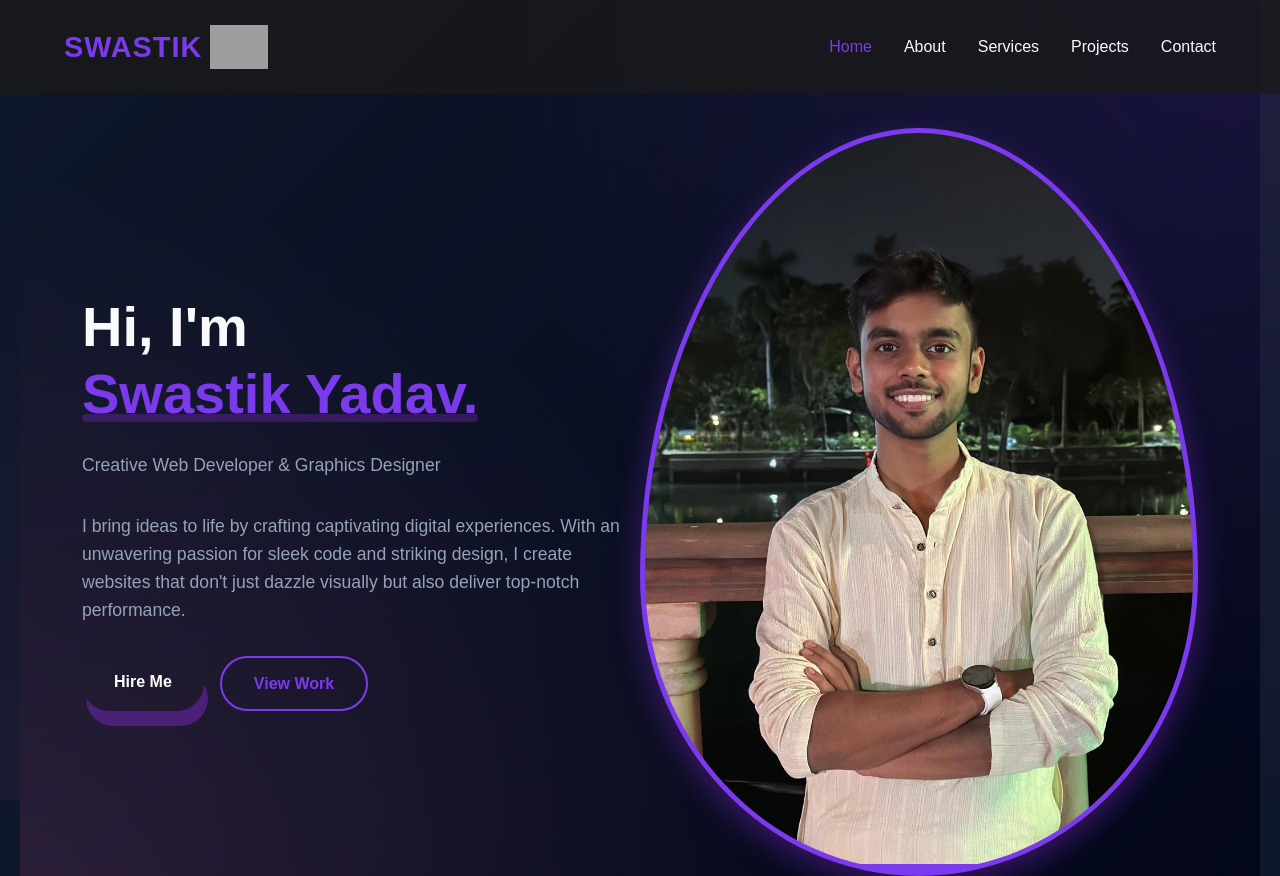
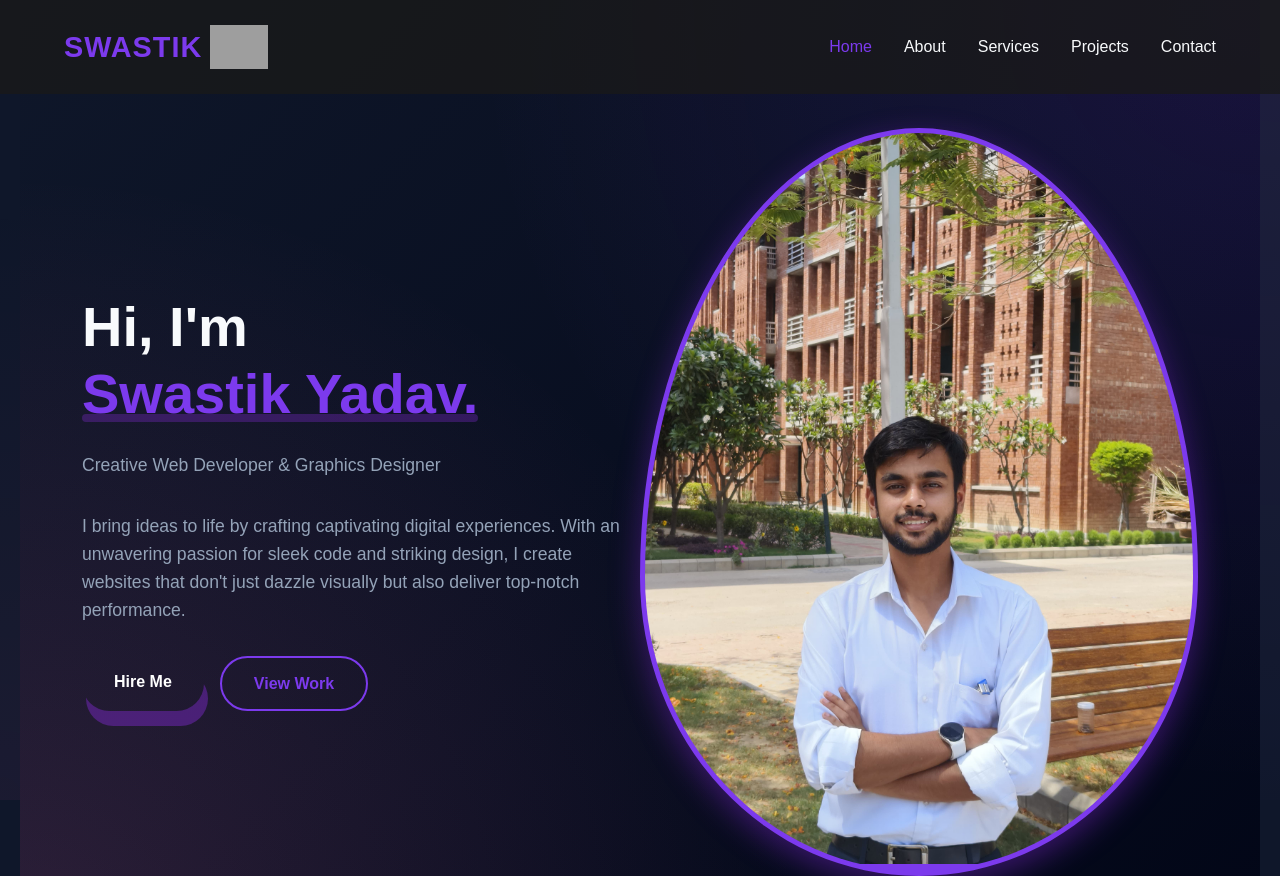
Before and after one commit to Swastik-Yadav/MyPortfolio, a plain HTML site: page index.html in a window 1280 px wide. Shown: the top 876 px of the page. Drawn offline with Linux system fonts and the light colour scheme; grey boxes are pictures that could not be loaded.

Commit message:
Update index.html

```diff
--- a/index.html
+++ b/index.html
@@ -46,7 +46,7 @@
                 </div>
                 <div class="hero-image">
                     <div class="profile-image-container">
-                        <img src="swastik.jpg" alt="Swastik Yadav">
+                        <img src="WhatsApp Image 2025-05-13 at 22.40.51_c8e30020.jpg" alt="Swastik Yadav">
                         <div class="sparkle top-right"></div>
                         <div class="sparkle bottom-left"></div>
                     </div>
```
